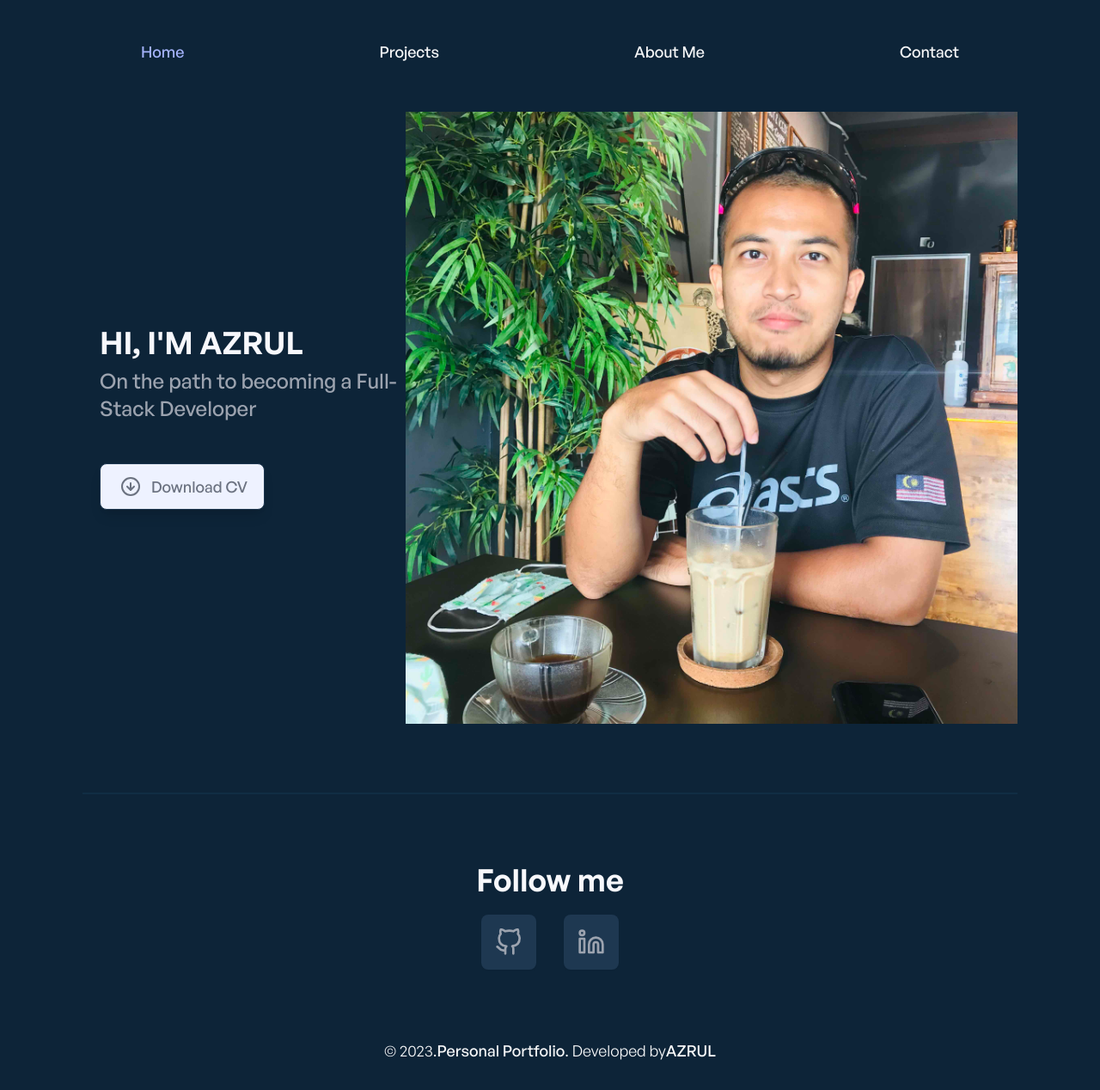
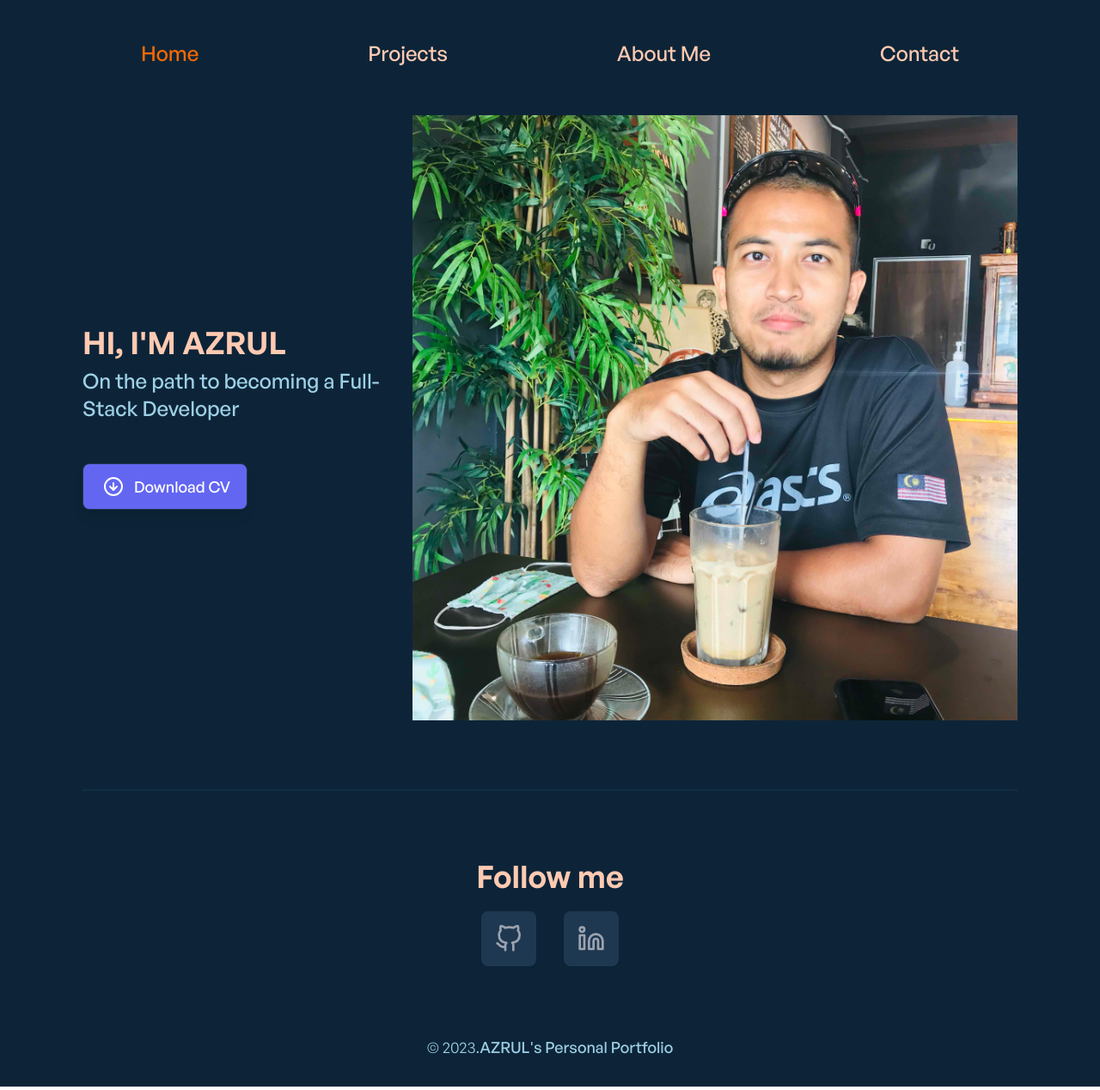
Before and after one commit to azrulwm/portfolio-vue, a Vue app: page / in a window 1280 px wide. Shown: the whole page at 86% size. Built offline with nearby package versions, Linux system fonts and the light colour scheme.

Commit message:
Fixing the color theme in homepage

```diff
--- a/src/assets/css/app.css
+++ b/src/assets/css/app.css
@@ -216,5 +216,5 @@ body {
 /* Active class for navigation menu */
 .router-link-active,
 .router-link-exact-active {
-  @apply text-indigo-300;
+  @apply text-primary-highlight;
 }
--- a/src/components/projects/ProjectsGrid.vue
+++ b/src/components/projects/ProjectsGrid.vue
@@ -18,9 +18,7 @@ export default {
   computed: {
     // Get the filtered projects
     filteredProjects() {
-      if (this.selectedCategory) {
-        return this.filterProjectsByCategory();
-      } else if (this.searchProject) {
+      if (this.searchProject) {
         return this.filterProjectsBySearch();
       }
       return this.projects;
@@ -45,7 +43,7 @@ export default {
     <!-- Projects grid title -->
     <div class="text-center">
       <p
-        class="font-general-semibold text-2xl sm:text-5xl font-semibold mb-2text-ternary-light"
+        class="font-general-semibold text-2xl sm:text-5xl font-semibold mb-2 text-ternary-light"
       >
         {{ projectsHeading }}
       </p>
--- a/src/components/shared/AppBanner.vue
+++ b/src/components/shared/AppBanner.vue
@@ -22,14 +22,14 @@ export default {
     class="flex flex-col sm:justify-between items-center sm:flex-row mt-12 sm:mt-10"
   >
     <!-- Banner left contents -->
-    <div class="w-full md:w-1/3 text-left ml-5">
+    <div class="w-full md:w-1/3 text-left mr-8">
       <h1
         class="font-general-semibold text-3xl md:text-3xl xl:text-4xl text-center sm:text-left text-primary-light uppercase"
       >
         Hi, I'm Azrul
       </h1>
       <p
-        class="font-general-medium mt-2 text-lg sm:text-xl xl:text-2xl text-center sm:text-left leading-none text-gray-400"
+        class="font-general-medium mt-2 text-lg sm:text-xl xl:text-2xl text-center sm:text-left leading-none text-secondary-light"
       >
         On the path to becoming a Full-Stack Developer
       </p>
@@ -37,7 +37,7 @@ export default {
         <a
           download="Azrul-Resume.pdf"
           href="/files/Azrul-Resume.pdf"
-          class="flex justify-center items-center w-36 sm:w-48 mt-12 mb-6 sm:mb-0 text-lg border border-ternary-dark py-2.5 sm:py-3 shadow-lg rounded-lg bg-indigo-50 focus:ring-1 focus:ring-indigo-900 hover:bg-indigo-500 text-gray-500 hover:text-white duration-500"
+          class="flex justify-center items-center w-36 sm:w-48 mt-12 mb-6 sm:mb-0 text-lg border border-ternary-dark py-2.5 sm:py-3 shadow-lg rounded-lg focus:ring-1 focus:ring-indigo-900 bg-indigo-500 hover:bg-primary-highlight text-white hover:text-white duration-500"
           aria-label="Download Resume"
         >
           <i
--- a/src/components/shared/AppFooter.vue
+++ b/src/components/shared/AppFooter.vue
@@ -35,7 +35,7 @@ export default {
             :key="social.id"
             :href="social.url"
             target="__blank"
-            class="text-gray-400 hover:text-indigo-400 cursor-pointer rounded-lg bg-ternary-dark hover:bg-gray-100 shadow-sm p-4 duration-500"
+            class="text-gray-400 hover:text-gray-100 cursor-pointer rounded-lg bg-ternary-dark hover:bg-indigo-400 shadow-sm p-4 duration-500"
           >
             <i :data-feather="social.icon" class="w-5 sm:w-8 h-5 sm:h-8"></i>
           </a>
--- a/src/components/shared/AppHeader.vue
+++ b/src/components/shared/AppHeader.vue
@@ -14,17 +14,10 @@ export default {
     };
   },
 
-  created() {
-    this.theme = localStorage.getItem("theme") || "light";
-  },
   mounted() {
     feather.replace();
-    this.theme = localStorage.getItem("theme") || "light";
   },
   methods: {
-    updateTheme(theme) {
-      this.theme = theme;
-    },
     showModal() {
       if (this.modal) {
         // Stop screen scrolling
@@ -91,7 +84,7 @@ export default {
 
 <style scoped>
 #nav a.router-link-exact-active {
-  @apply text-indigo-400;
+  @apply text-primary-highlight;
   @apply font-medium;
 }
 </style>
--- a/src/components/shared/AppHeaderLinks.vue
+++ b/src/components/shared/AppHeaderLinks.vue
@@ -12,25 +12,25 @@ export default {
   >
     <router-link
       to="/"
-      class="font-general-medium block text-left text-lg font-medium text-ternary-light hover:text-indigo-300 sm:mx-4 mb-2 sm:py-2"
+      class="font-general-medium block text-left text-lg md:text-2xl font-medium text-primary-light hover:text-primary-highlight sm:mx-4 mb-2 sm:py-2"
       aria-label="Home"
       >Home</router-link
     >
     <router-link
       to="/projects"
-      class="font-general-medium block text-left text-lg font-medium text-ternary-light :hover:text-indigo-300 sm:mx-4 mb-2 sm:py-2 border-t-2 pt-3 sm:pt-2 sm:border-t-0 border-secondary-dark"
+      class="font-general-medium block text-left text-lg md:text-2xl font-medium text-primary-light :hover:text-primary-highlight sm:mx-4 mb-2 sm:py-2 border-t-2 pt-3 sm:pt-2 sm:border-t-0 border-secondary-dark"
       aria-label="Projects"
       >Projects</router-link
     >
     <router-link
       to="/about"
-      class="font-general-medium block text-left text-lg font-medium text-ternary-light hover:text-indigo-300 sm:mx-4 mb-2 sm:py-2 border-t-2 pt-3 sm:pt-2 sm:border-t-0 border-secondary-dark"
+      class="font-general-medium block text-left text-lg md:text-2xl font-medium text-primary-light hover:text-primary-highlight sm:mx-4 mb-2 sm:py-2 border-t-2 pt-3 sm:pt-2 sm:border-t-0 border-secondary-dark"
       aria-label="About Me"
       >About Me</router-link
     >
     <router-link
       to="/contact"
-      class="font-general-medium block text-left text-lg font-medium text-ternary-light hover:text-indigo-300 sm:mx-4 mb-2 sm:py-2 border-t-2 pt-3 sm:pt-2 sm:border-t-0 border-secondary-dark"
+      class="font-general-medium block text-left text-lg md:text-2xl font-medium text-primary-light hover:text-primary-highlight sm:mx-4 mb-2 sm:py-2 border-t-2 pt-3 sm:pt-2 sm:border-t-0 border-secondary-dark"
       aria-label="Contact"
       >Contact</router-link
     >
--- a/src/components/shared/FooterCopyright.vue
+++ b/src/components/shared/FooterCopyright.vue
@@ -3,8 +3,7 @@ export default {
   data: () => {
     return {
       copyrightDate: new Date().getFullYear(),
-      projectName: "Personal Portfolio",
-      author: "Azrul",
+      projectName: "AZRUL's Personal Portfolio",
     };
   },
 };
@@ -12,16 +11,10 @@ export default {
 
 <template>
   <div class="flex justify-center items-center text-center">
-    <div class="flex font-general-regular text-lg text-ternary-light">
+    <div class="flex font-general-regular text-lg text-secondary-light">
       &copy; {{ copyrightDate }}.
-      <p class="font-general-medium hover:text-indigo-300 duration-500">
+      <p class="font-general-medium duration-500">
         {{ projectName }}
-      </p>
-      . Developed by
-      <p
-        class="font-general-medium text-secondary-light uppercase hover:text-indigo-300 duration-500"
-      >
-        {{ author }}
       </p>
     </div>
   </div>
--- a/tailwind.config.js
+++ b/tailwind.config.js
@@ -12,9 +12,10 @@ module.exports = {
   theme: {
     extend: {
       colors: {
-        "primary-light": "#F7F8FC",
-        "secondary-light": "#FFFFFF",
-        "ternary-light": "#f6f7f8",
+        "primary-light": "#FFCAB1",
+        "secondary-light": "#9ED0E6",
+        "ternary-light": "#7EB9E5",
+        "primary-highlight": "#F96900",
 
         "primary-dark": "#0D2438",
         "secondary-dark": "#102D44",
```
